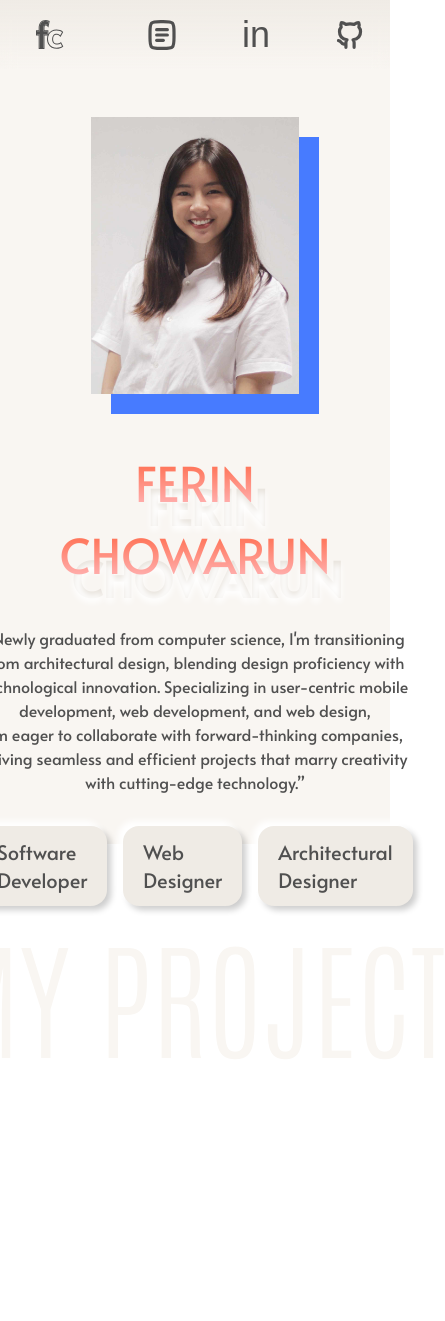
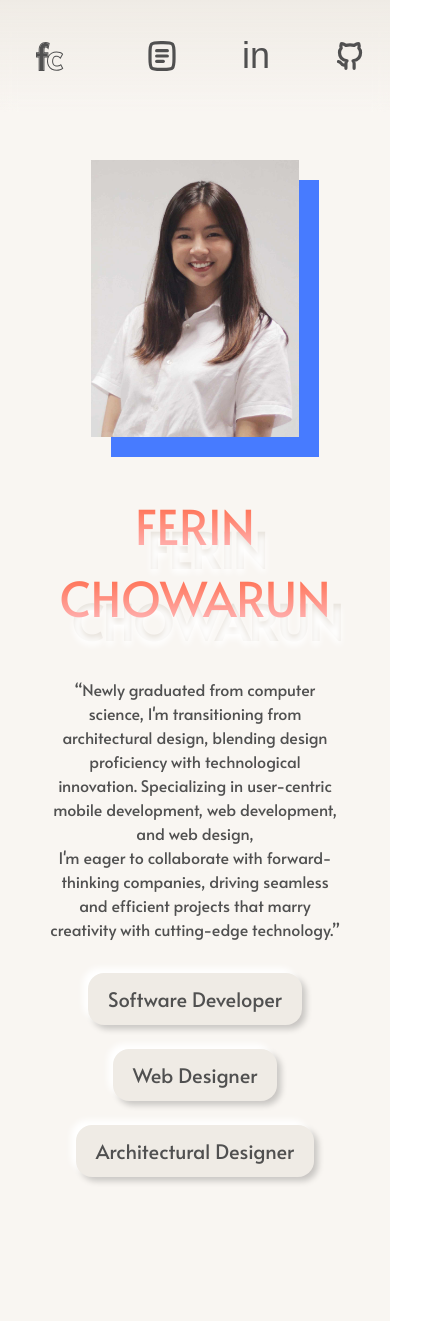
Before and after one commit to nrrri/ferin-portfolio, a React (Vite) app: page / in a window 390 px wide. Shown: the whole page, 445 px wide, since content can reach past the window. Before the commit the page ends 1076 px from the top, so only its background shows below. Built offline with nearby package versions, Linux system fonts and the light colour scheme; a web font is replaced by a local one.

Commit message:
fix: cover page

```diff
--- a/src/App.tsx
+++ b/src/App.tsx
@@ -6,12 +6,12 @@ import WebDevProject from './components/WebDevProject'
 function App() {
 
   return (
-    <div className='flex flex-col bg-bgday100 text-grey400 h-screen'>
+    <div className='flex flex-col bg-bgday100 text-grey400 h-full'>
     {/* <div className='bg-bgday100 text-grey400 w-screen'> */}
         <NavBar />
 
         <Cover />
-        <Banner text='My Project '/>
+        {/* <Banner text='My Project '/> */}
         {/* <WebDevProject /> */}
 
     {/* </div> */}
--- a/src/components/Banner.tsx
+++ b/src/components/Banner.tsx
@@ -14,10 +14,8 @@ const Banner = ({ text }: { text: string }) => {
 
     return (
         <div ref={containerRef} className="flex items-center justify-center relative h-[110px] bg-gradient-to-r from-secondary200 to-secondary100 ">
-            <span ref={textRef} className="flex text-9xl text-bgday100 leading-none uppercase font-antonio banner space-x-24 text-nowrap" >
+            <span ref={textRef} className="flex text-6xl lg:text-9xl text-bgday100 leading-none uppercase font-antonio banner space-x-24 text-nowrap" >
                 {text.repeat(repeatCount)}
-                {/* <p>my projects</p>
-                <p>my projects</p> */}
             </span>
         </div >
 
--- a/src/components/Cover.tsx
+++ b/src/components/Cover.tsx
@@ -1,30 +1,41 @@
 import portrait from '../assets/ferin.jpeg'
 
 function Cover() {
+    const careerTitle = ['Software Developer', 'Web Designer', 'Architectural Designer']
+    const myname = {
+        fname: 'Ferin',
+        lname: 'Chowarun'
+    }
+
     return <div className="items-center text-grey400 mb-24 xl:my-36">
         <div className="flex flex-col-reverse xl:flex-row items-center justify-center xl:p-auto py-12 gap-16 xl:gap-32">
             {/* my info */}
-            <section className="flex flex-col justify-center max-w-[720px] gap-6">
+            <section className="flex flex-col justify-center max-w-[720px] gap-8">
+                {/* my name */}
                 <div className="flex flex-col text-left text-5xl md:text-7xl xl:text-9xl font-semibold font-alata">
-                    <div className='flex justify-center xl:justify-normal'>
-                        <h1 className="flex bg-gradient-to-b from-primary300 to-primary100 text-transparent bg-clip-text font-medium absolute">FERIN</h1>
-                        <h1 id='shadow' className=" text-white pl-6 pt-6 xl:pl-9 xl:pt-9 font-bold">FERIN</h1>
+                    <div className={styled__name}>
+                        <h1 className={styled__name_text}>{myname.fname}</h1>
+                        <h1 className={styled__name_shadow}>{myname.fname}</h1>
                     </div>
-                    <div className='flex justify-center xl:justify-normal'>
-                        <h1 className="flex bg-gradient-to-b from-primary300 to-primary100 text-transparent bg-clip-text font-medium absolute">CHOWARUN</h1>
-                        <h1 id='shadow' className=" text-white pl-6 pt-6 xl:pl-9 xl:pt-9 font-bold">CHOWARUN</h1>
+                    <div className={styled__name}>
+                        <h1 className={styled__name_text}>{myname.lname}</h1>
+                        <h1 className={styled__name_shadow}>{myname.lname}</h1>
                     </div>
                 </div>
 
-                <h4 className="min-w-[300px] font-alata text-center text-pretty font-light">“Newly graduated from computer science, I'm transitioning from architectural design, blending design proficiency with technological innovation.
+                {/* description */}
+                <h4 className="min-w-[300px] px-12 font-alata text-center text-pretty font-light">“Newly graduated from computer science, I'm transitioning from architectural design, blending design proficiency with technological innovation.
                     Specializing in user-centric mobile development, web development, and web design,
                     <br />I'm eager to collaborate with forward-thinking companies, driving seamless and efficient projects that marry creativity with cutting-edge technology.”</h4>
-                <div className="flex justify-between font-alata text-xl">
-                    <div id='drop-shadow' className="bg-bgday200 py-3 px-5 m-2 rounded-2xl">Software Developer</div>
-                    <div id='drop-shadow' className="bg-bgday200 py-3 px-5 m-2  rounded-2xl">Web Designer</div>
-                    <div id='drop-shadow' className="bg-bgday200 py-3 px-5 m-2  rounded-2xl">Architectural Designer</div>
+
+                {/* job title */}
+                <div className="flex w-auto md:flex-row flex-col md:justify-between justify-center font-alata text-xl items-center gap-6">
+                    {careerTitle.map((title) => {
+                        return <div className={titleBubble}>{title}</div>
+                    })}
                 </div>
             </section>
+
             {/* picture */}
             <section className="justify-center my-auto grow-3 min-w-52 w-52 md:w-72 xl:w-[320px] xl:min-w-[320px]">
                 <img id='portrait-shadow' src={portrait} alt="" />
@@ -34,4 +45,9 @@ function Cover() {
     </div>
 }
 
+const titleBubble = `styled__dropshadow bg-bgday200 py-3 px-5 rounded-2xl`;
+const styled__name = `flex justify-center xl:justify-normal`
+const styled__name_text = `flex bg-gradient-to-b from-primary300 to-primary100 text-transparent bg-clip-text font-medium absolute uppercase`
+const styled__name_shadow = `styled__shadow text-white pl-6 pt-6 xl:pl-9 xl:pt-9 font-bold uppercase`
+
 export default Cover
--- a/src/index.css
+++ b/src/index.css
@@ -33,7 +33,7 @@
     font-style: normal;
   }
 
-  #shadow {
+  .styled__shadow {
     background-color: #e8e3dc;
     color: transparent;
     text-shadow: 0px 4px 6px rgba(255,255,255,1);
@@ -42,7 +42,7 @@
             background-clip: text;
   }
 
-  #drop-shadow {
+  .styled__dropshadow {
     box-shadow: -5px -5px 0.4rem white, 4px 4px 0.4rem rgb(0 0 0 / 20%)
   }
 
```
